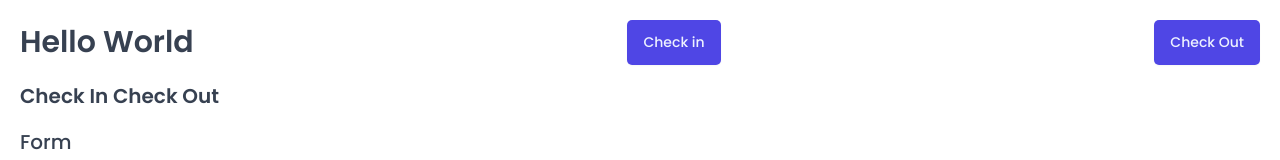
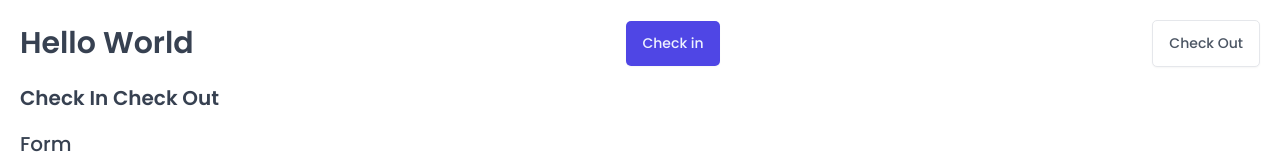
Before and after one commit to gvpinto/reactjs-the-wild-oasis, a React (Vite) app: page / in a window 1280 px wide. Shown: the top 160 px of the page. Built offline with nearby package versions, Linux system fonts and the light colour scheme; the HTML template or start-up script is replaced by a standard one; a web font is replaced by a local one.

Commit message:
333. Building more resuable styled components: with Props and Default Props

```diff
--- a/src/App.jsx
+++ b/src/App.jsx
@@ -15,13 +15,19 @@
     <>
       <GlobalStyles />
       <StyledApp>
-        <Row type='vertical'>
+        <Row>
           <Row type='horizontal'>
             <Heading as='h1'>Hello World</Heading>
             <Button onClick={() => alert('Check In')}>Check in</Button>
-            <Button onClick={() => alert('Check Out')}>Check Out</Button>
+            <Button
+              variation='secondary'
+              size='medium'
+              onClick={() => alert('Check Out')}
+            >
+              Check Out
+            </Button>
           </Row>
-          <Row type='vertical'>
+          <Row>
             <Heading as='h2'>Check In Check Out</Heading>
             <Heading as='h3'>Form</Heading>
             <Input
--- a/src/ui/Button.jsx
+++ b/src/ui/Button.jsx
@@ -49,19 +49,16 @@
 };
 
 const Button = styled.button`
-  font-size: 1.4rem;
-  padding: 1.2rem 1.6rem;
-  font-weight: 500;
   border: none;
   border-radius: var(--border-radius-sm);
-  background-color: var(--color-brand-600);
-  color: var(--color-brand-50);
   box-shadow: var(--shadow-sm);
-  cursor: pointer;
-
-  &:hover {
-    background-color: var(--color-brand-700);
-  }
+  ${(props) => variations[props.variation]};
+  ${(props) => sizes[props.size]};
 `;
 
+Button.defaultProps = {
+  variation: 'primary',
+  size: 'medium',
+};
+
 export default Button;
--- a/src/ui/Row.jsx
+++ b/src/ui/Row.jsx
@@ -17,4 +17,8 @@
     `};
 `;
 
+Row.defaultProps = {
+  type: 'vertical',
+};
+
 export default Row;
```
